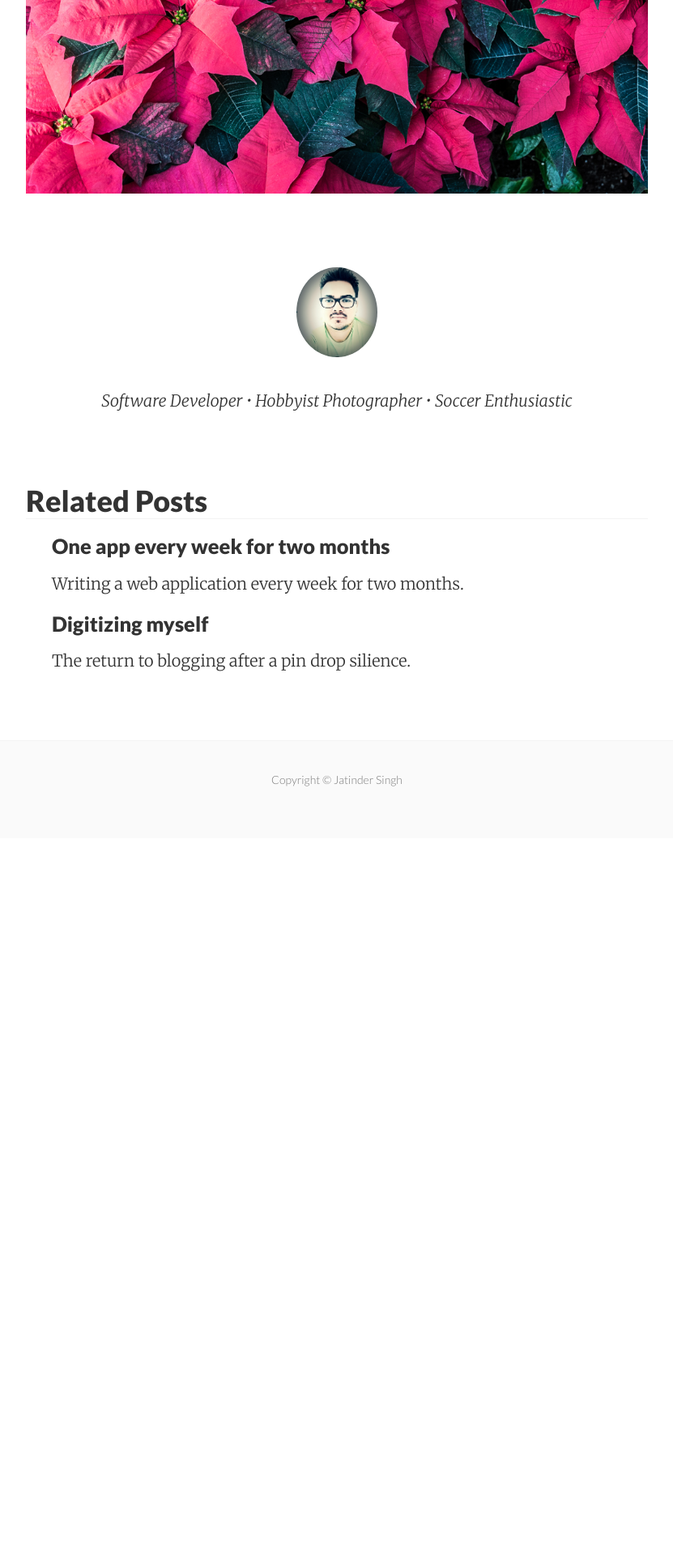
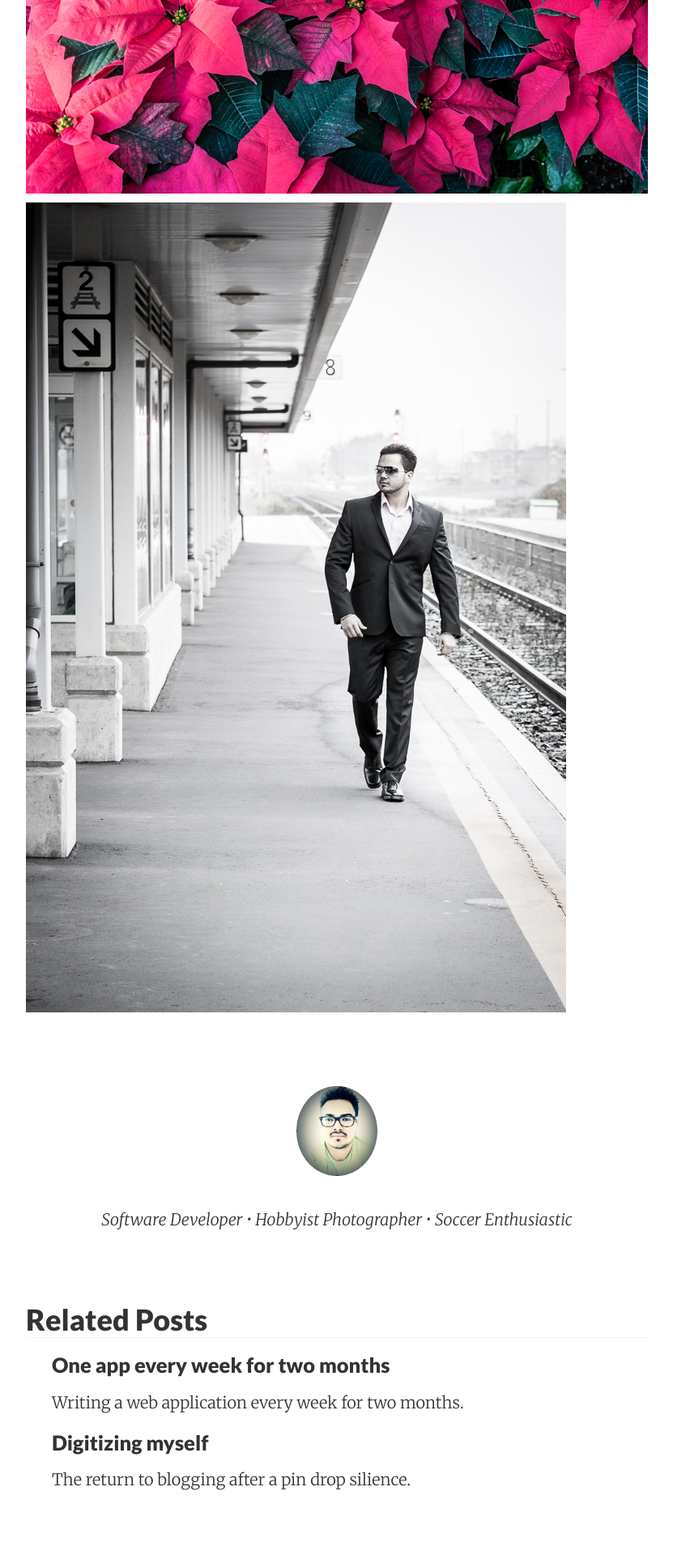
Before and after one commit to cointify/cointify.github.io, a Jekyll site: the page built from _posts/2015-01-10-trip-to-chicago.md, in a window 1280 px wide. Shown: the part 1871-3791 px from the top of the page at 81% size, without its empty margins (224-1055 px from the left). Built offline with Jekyll 4.4.1, drawn with Linux system fonts in a browser that asks for light colours; Markdown is read by kramdown in place of the engine named in the settings; before the commit the page ends 2906 px from its top, so only the background shows below that.

Commit message:
Added pictures to chicago post

```diff
--- a/_posts/2015-01-10-trip-to-chicago.md
+++ b/_posts/2015-01-10-trip-to-chicago.md
@@ -10,3 +10,4 @@ categories: vacation
 ![Lincoln Park Zoo]({{ site.url }}/images/JAT_6181.jpg)
 ![Chicago Skyline]({{ site.url }}/images/JAT_6197.jpg)
 ![Lincoln Park Flowers]({{ site.url }}/images/JAT_6123.jpg)
+![Mount Pleasant Go Station]({{ site.url }}/images/JAT_5851.jpg)
```
Also changed, not shown: images/JAT_5851.jpg (added).
